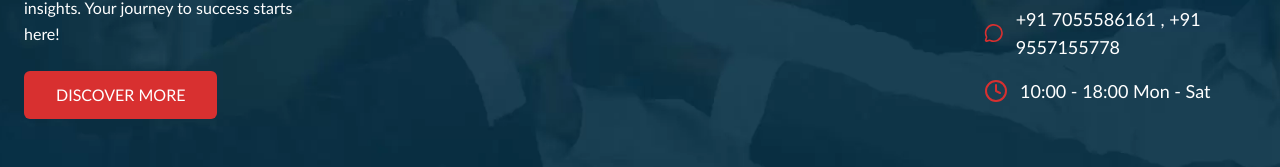
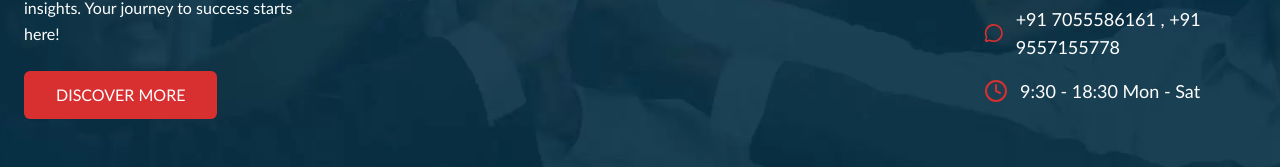
Before and after one commit to Shvm0032/rankmantraacademy, a Next.js app: page / in a window 1280 px wide. Shown: the part 4344-4511 px from the top of the page. Built offline with nearby package versions, Linux system fonts and the light colour scheme.

Commit message:
rankmantra somme  ui changes

```diff
--- a/app/layout.js
+++ b/app/layout.js
@@ -3,8 +3,8 @@ import Header from "@/components/layout/Header";
 import Footer from "@/components/layout/Footer";
 
 export const metadata = {
-  title: "Rankmantra Academy",
-  description: "This is a sample layout with header and footer",
+  title: "Home - Rankmantra Academy",
+  description: "Join our industry-focused Digital Marketing course and learn SEO, Social Media, Google Ads, and more with hands-on projects. Build your career with confidence!",
 };
 
 export default function RootLayout({ children }) {
--- a/components/layout/Footer.js
+++ b/components/layout/Footer.js
@@ -134,7 +134,7 @@ export default function Footer() {
             </li>
             <li className="flex items-center gap-3">
               <Clock className="text-[#D83030] w-6 h-6" />
-              10:00 - 18:00 Mon - Sat
+              9:30 - 18:30 Mon - Sat
             </li>
           </ul>
         </div>
```
